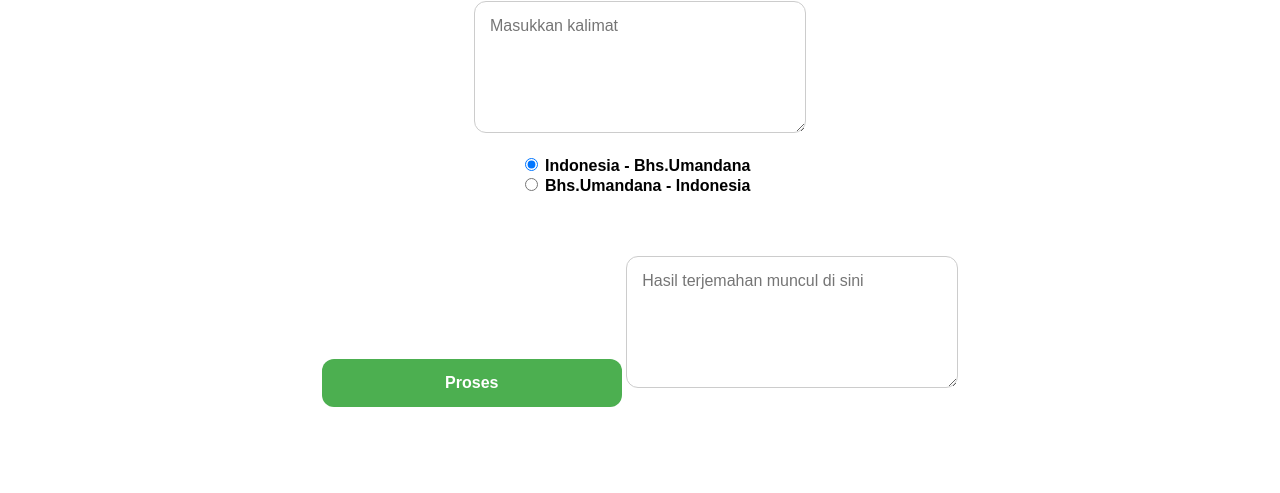
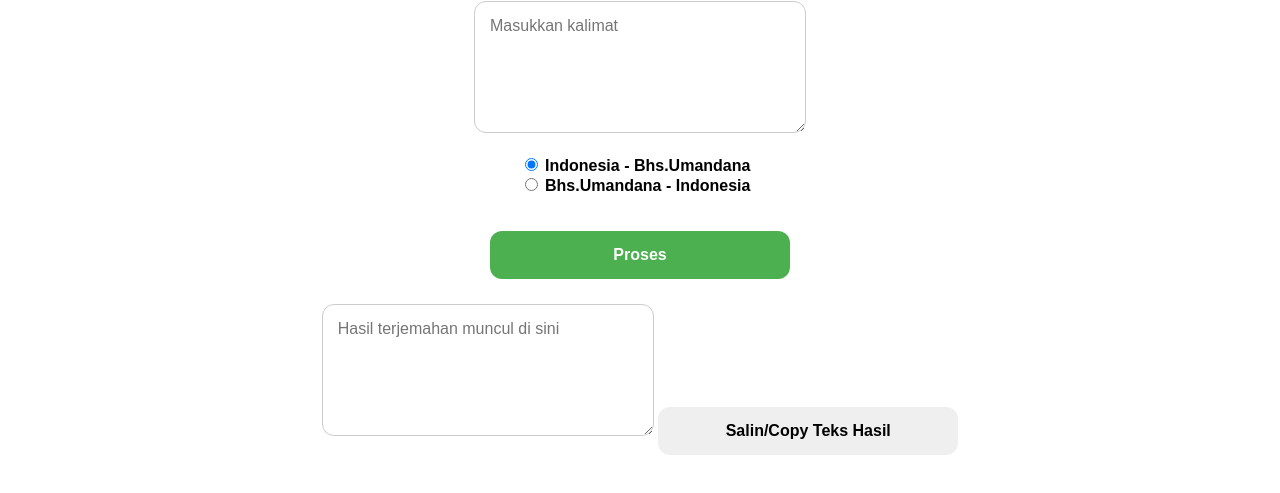
Before and after one commit to iqbalarauf/MutheLanguageTranslator, a plain HTML site: page index.html in a window 1280 px wide. Shown: the part 173-666 px from the top of the page. Drawn offline with Linux system fonts and the light colour scheme.

Commit message:
penambahan fitur copy to clipboard

```diff
--- a/index.html
+++ b/index.html
@@ -41,7 +41,7 @@
             font-size: 16px;
         }
 
-        button {
+        #proses {
             padding: 15px 15px;
             font-size: 16px;
             font-weight: bold;
@@ -53,7 +53,7 @@
             width: 300px;
         }
 
-        button:hover {
+        #proses:hover {
             background-color: #45a049;
         }
 
@@ -99,6 +99,17 @@
             color: white;
             border-radius: 12px;
         }
+
+        #salinteks {
+            margin-top: 15px;
+            padding: 15px 15px;
+            font-size: 16px;
+            font-weight: bold;
+            border: none;
+            border-radius: 12px;
+            cursor: pointer;
+            width: 300px;
+        }
     </style>
 </head>
 
@@ -125,9 +136,13 @@
     </form>
 
     <br><br>
-    <button onclick="jalankanFungsi()">Proses</button>
+    <button id="proses" onclick="jalankanFungsi()">Proses</button>
 
-    <textarea type="text" id="hasilTerjemahan" placeholder="Hasil terjemahan muncul di sini"></textarea>
+    <div class="textarea-container">
+        <textarea type="text" id="hasilTerjemahan" placeholder="Hasil terjemahan muncul di sini"></textarea>
+        <button id="salinteks" onclick="salinteks()">Salin/Copy Teks Hasil</button>
+      </div>
+
 
     <script>
         function indoumandana(kalimatInput) {
@@ -219,6 +234,14 @@
             }
             document.getElementById("hasilTerjemahan").innerText = hasilTerjemahan;
         }
+
+        function salinteks(){
+            var copyText = document.getElementById("hasilTerjemahan");
+            copyText.select();
+            copyText.setSelectionRange(0, 99999)
+            document.execCommand("copy");
+            alert("Teks berhasil disalin: " + copyText.value);
+        }
     </script>
 
 </body>
```
